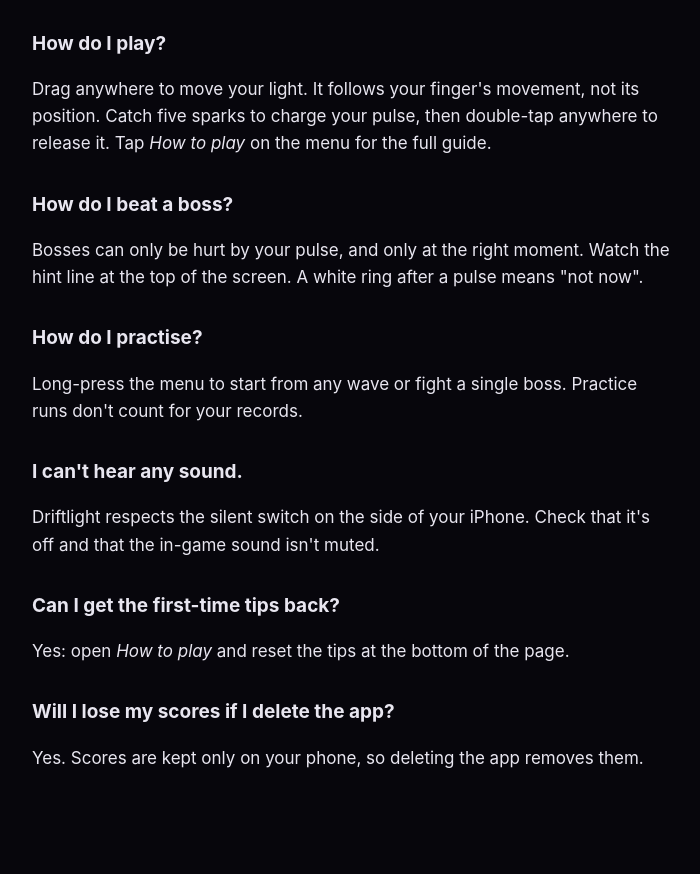
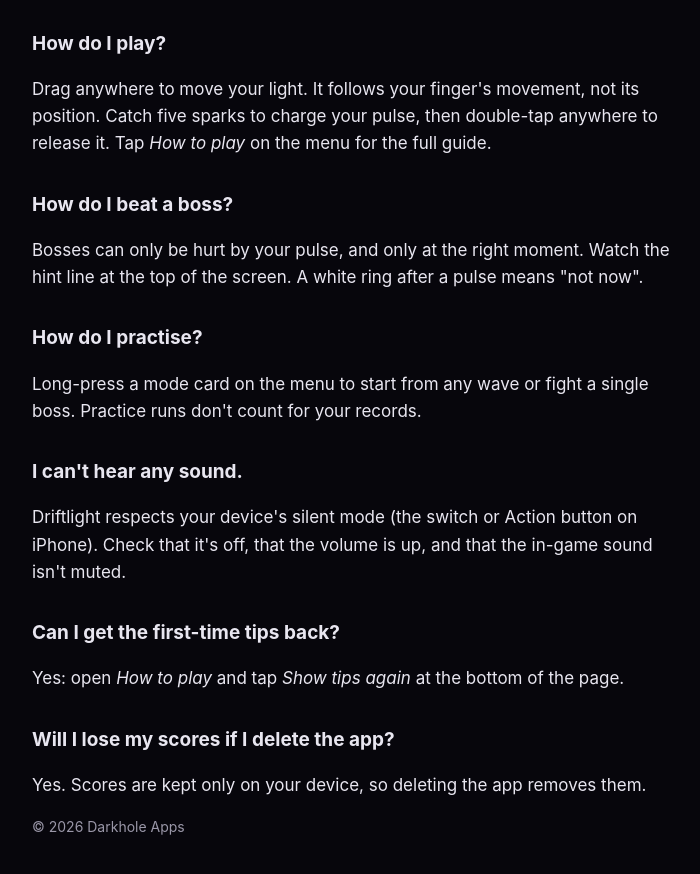
Before and after one commit to proddeandres-max/driftlight-site, a plain HTML site: page support.html in a window 1280 px wide. Shown: the part 190-1064 px from the top of the page, without its empty margins (288-988 px from the left). Before the commit the page ends 1043 px from the top, so only its background shows below. Drawn offline with Linux system fonts and the light colour scheme.

Commit message:
Fixes on html files

```diff
--- a/support.html
+++ b/support.html
@@ -49,21 +49,22 @@
 
     <h2>How do I practise?</h2>
     <p>
-      Long-press the menu to start from any wave or fight a single boss. Practice runs don't
+      Long-press a mode card on the menu to start from any wave or fight a single boss. Practice runs don't
       count for your records.
     </p>
 
     <h2>I can't hear any sound.</h2>
     <p>
-      Driftlight respects the silent switch on the side of your iPhone. Check that it's off
-      and that the in-game sound isn't muted.
+      Driftlight respects your device's silent mode (the switch or Action button on iPhone).
+      Check that it's off, that the volume is up, and that the in-game sound isn't muted.
     </p>
 
     <h2>Can I get the first-time tips back?</h2>
-    <p>Yes: open <em>How to play</em> and reset the tips at the bottom of the page.</p>
+    <p>Yes: open <em>How to play</em> and tap <em>Show tips again</em> at the bottom of the page.</p>
 
     <h2>Will I lose my scores if I delete the app?</h2>
-    <p>Yes. Scores are kept only on your phone, so deleting the app removes them.</p>
+    <p>Yes. Scores are kept only on your device, so deleting the app removes them.</p>
+    <p class="small">&copy; 2026 Darkhole Apps</p>
   </main>
 </body>
 </html>
```
Also changed, not shown: privacy.html (+2 -1 lines).
